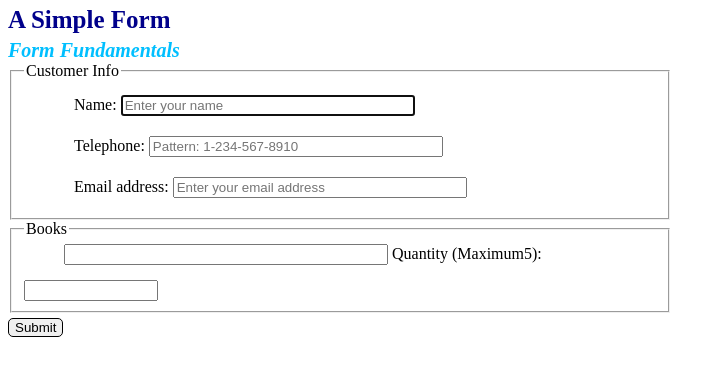
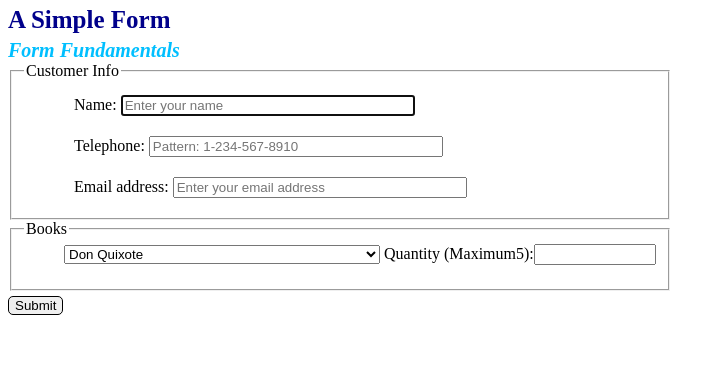
Before and after one commit to MagdaM90/formularz, a plain HTML site: page index.html in a window 1280 px wide. Shown: the whole page, without its empty margins (0-725 px from the left). Drawn offline with Linux system fonts and the light colour scheme.

Commit message:
correction books

```diff
--- a/css/style.css
+++ b/css/style.css
@@ -21,17 +21,21 @@ fieldset {
     padding: 10px;
     margin-left: 40px;
 }
+
 .form input:not([type="submit"]),
 #book {
     width: 50%;
 }
+
 #quantity {
-    width: 20%;
+    width: 18%;
 }
+
 #book {
     margin-left: 40px;
     margin-bottom: 15px;
 }
+
 #submit {
     margin-top: 5px;
     border-radius: 5px;
--- a/index.html
+++ b/index.html
@@ -28,7 +28,13 @@
     <!--Books section-->
     <fieldset>
         <legend>Books</legend>
-        <input type="text" name="book" id="book">
+        <select name="book" id="book">
+    <option value="don">Don Quixote</option>
+    <option value="war">War and Peace</option>
+    <option value="road">On the road</option>
+    <option value="trial">The Trial</option>
+    <option value="vanity">Vanity Fair</option>
+    </select>
         <label>Quantity (Maximum5):<input type="number" min="1" max="5" id="quantity"></label>
     </fieldset>
     <input type="submit" id="submit" value="Submit">
```
